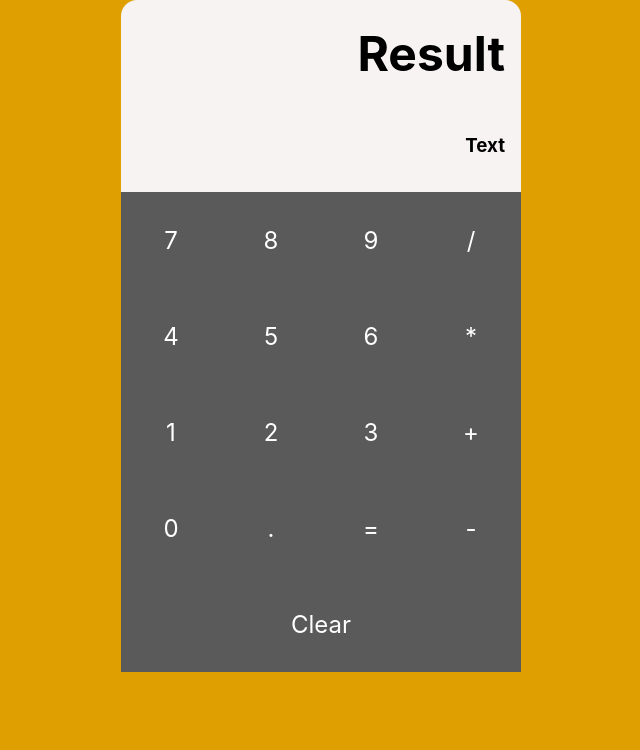
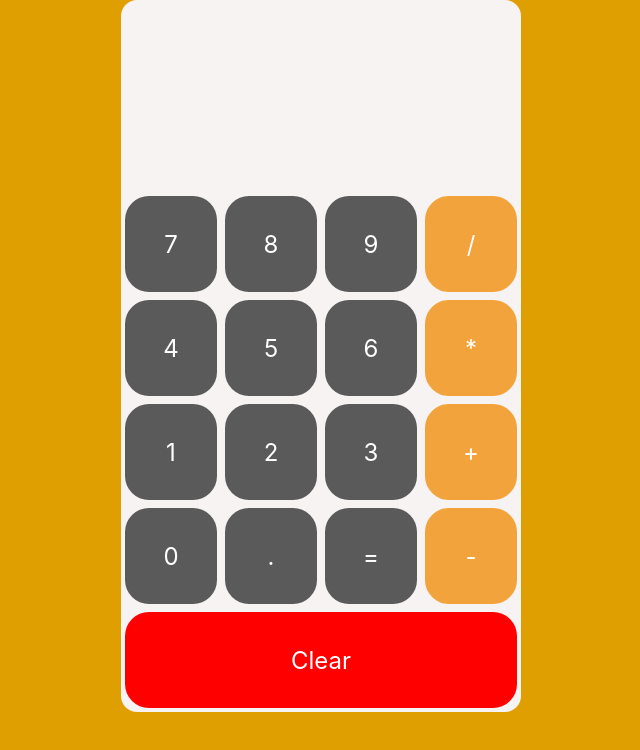
Before and after one commit to jacquesLaguerre/CalculatorProject, a React (Create React App) app: page / in a window 1280 px wide. Shown: the top 750 px of the page, without its empty margins (319-959 px from the left). Built offline with nearby package versions, Linux system fonts and the light colour scheme.

Commit message:
Added functionality

```diff
--- a/src/App.js
+++ b/src/App.js
@@ -1,38 +1,47 @@
+import { useState } from "react";
 import "./App.css";
 import Button from "./components/Button";
 import Input from "./components/Input";
 
 const App = () => {
+  const [text, setText] = useState("");
+  const [result, setResult] = useState("");
+
+  const addToText = (val) => {
+    setText((text) => [...text, val + " " ]);
+  }
+
+  const buttonColor = "#f2a33c";
   return (
     <div className="App">
       <div className="calc-grid">
-        <Input />
+        <Input text={text} result={result}/>
         <div className="row">
-          <Button symbol="7" />
-          <Button symbol="8" />
-          <Button symbol="9" />
-          <Button symbol="/" />
+          <Button symbol="7" handleClick={addToText}/>
+          <Button symbol="8" handleClick={addToText}/>
+          <Button symbol="9" handleClick={addToText}/>
+          <Button symbol="/" color={buttonColor} />
         </div>
 
         <div className="row">
-          <Button symbol="4" />
-          <Button symbol="5" />
-          <Button symbol="6" />
-          <Button symbol="*" />
+          <Button symbol="4" handleClick={addToText}/>
+          <Button symbol="5" handleClick={addToText}/>
+          <Button symbol="6" handleClick={addToText}/>
+          <Button symbol="*" color={buttonColor} />
         </div>
         <div className="row">
-          <Button symbol="1" />
-          <Button symbol="2" />
-          <Button symbol="3" />
-          <Button symbol="+" />
+          <Button symbol="1" handleClick={addToText}/>
+          <Button symbol="2" handleClick={addToText} />
+          <Button symbol="3" handleClick={addToText} />
+          <Button symbol="+" color={buttonColor} />
         </div>
         <div className="row">
-          <Button symbol="0" />
-          <Button symbol="." />
+          <Button symbol="0" handleClick={addToText}/>
+          <Button symbol="."handleClick={addToText} />
           <Button symbol="=" />
-          <Button symbol="-" />
+          <Button symbol="-" color={buttonColor}/>
         </div>
-        <Button symbol="Clear"/>
+        <Button symbol="Clear" color="red"/>
       </div>
     </div>
   );
--- a/src/components/Button.css
+++ b/src/components/Button.css
@@ -7,4 +7,7 @@
   background-color: #5a5a5a;
   color: white;
   flex: 1;
+
+  margin: 4px;
+  border-radius: 24px
 }
--- a/src/components/Button.jsx
+++ b/src/components/Button.jsx
@@ -1,8 +1,10 @@
 import "./Button.css";
 
 // Passing props
-const Button = ({symbol, color}) => {
-return <div className="button-wrapper" style={{backgroundColor:color}}>{symbol}</div>
+const Button = ({symbol, color, handleClick}) => {
+return <div
+onClick={() => handleClick(symbol)}
+className="button-wrapper" style={{backgroundColor:color}}>{symbol}</div>
 
 }
 export default Button ;
--- a/src/components/Input.jsx
+++ b/src/components/Input.jsx
@@ -1,14 +1,16 @@
 import "./Input.css"
 
-const Input = () => {
+const Input = ({text, result}) => {
   return <>
-  <div className="input-wrapper">
+  <div
+
+  className="input-wrapper">
 
    <div className="result">
-<h1>Result</h1>
+<h1>{result}</h1>
   </div>
   <div className="text"></div>
-  <h3>Text</h3>
+  <h3>{text}</h3>
   </div>
   </>
 
```
